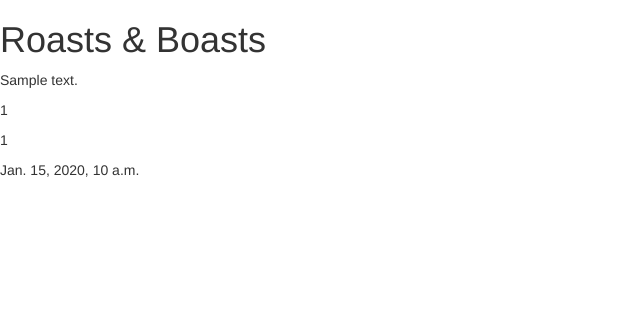
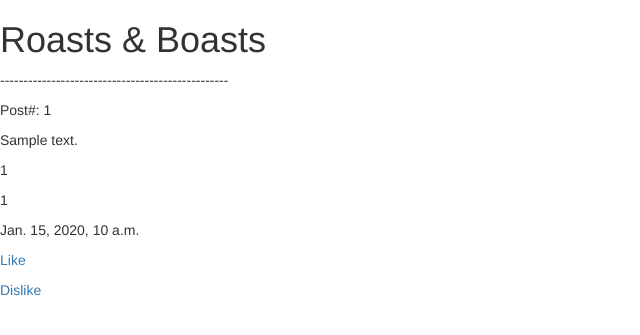
Before and after one commit to amandalynnes/ghostpost, a Django app: page / in a window 1280 px wide. Shown: the top 335 px of the page, without its empty margins (0-640 px from the left). Run offline with Django 3.2, Linux system fonts and the light colour scheme; tables that the repository leaves empty hold one stand-in row (values such as "Sample post"); some libraries are stand-ins or nearby versions.

Commit message:
added post numbers and sucessfully sorting using filter. also like and dislike buttons are functioning

```diff
--- a/ghostpost_app/views.py
+++ b/ghostpost_app/views.py
@@ -23,9 +23,6 @@ def post_view(request):
             data = form.cleaned_data
             PostItem.objects.create(
                 text=data['text'],
-                # likes=data['likes'],
-                # dislikes=data['dislikes'],
-                # time_created=data['time_created'],
                 toast_roast=data['toast_roast'],
             )
             return redirect(reverse('submit_post'))
@@ -40,7 +37,7 @@ def post_view(request):
 
 
 def like_view(request, post_id):
-    post = PostItem.objects.all().order_by('time_created').reverse()
+    post = PostItem.objects.filter(id=post_id).first()
     post.likes += 1
     post.save()
     return redirect('/')
--- a/templates/index.html
+++ b/templates/index.html
@@ -16,10 +16,14 @@
             {% if item.roast and not item.toast %}
                 <h3>Roast</h3>
             {% endif %}
+            <p>-------------------------------------------------</p>
+            <p>Post#: {{ item.id }}</p>
             <p>{{ item.text }}</p>
             <p>{{ item.likes }}</p>
             <p>{{ item.dislikes }}</p>
             <p>{{ item.time_created }}</p>
+            <p> <a href="/like/{{ item.id }}/">Like</a></p>
+            <p> <a href="/dislike/{{ item.id }}/">Dislike</a></p>
         {% endfor %}
 
 
```
